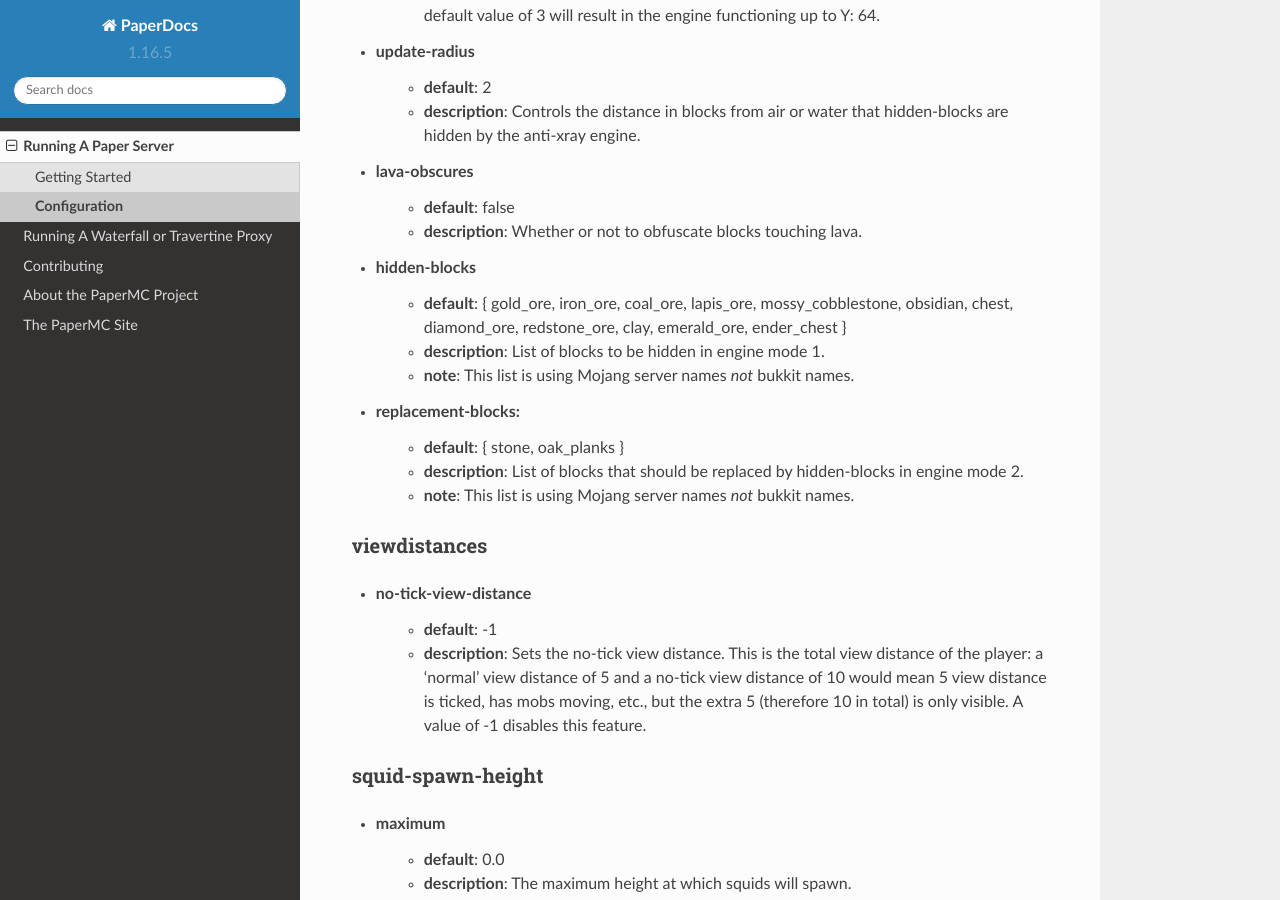
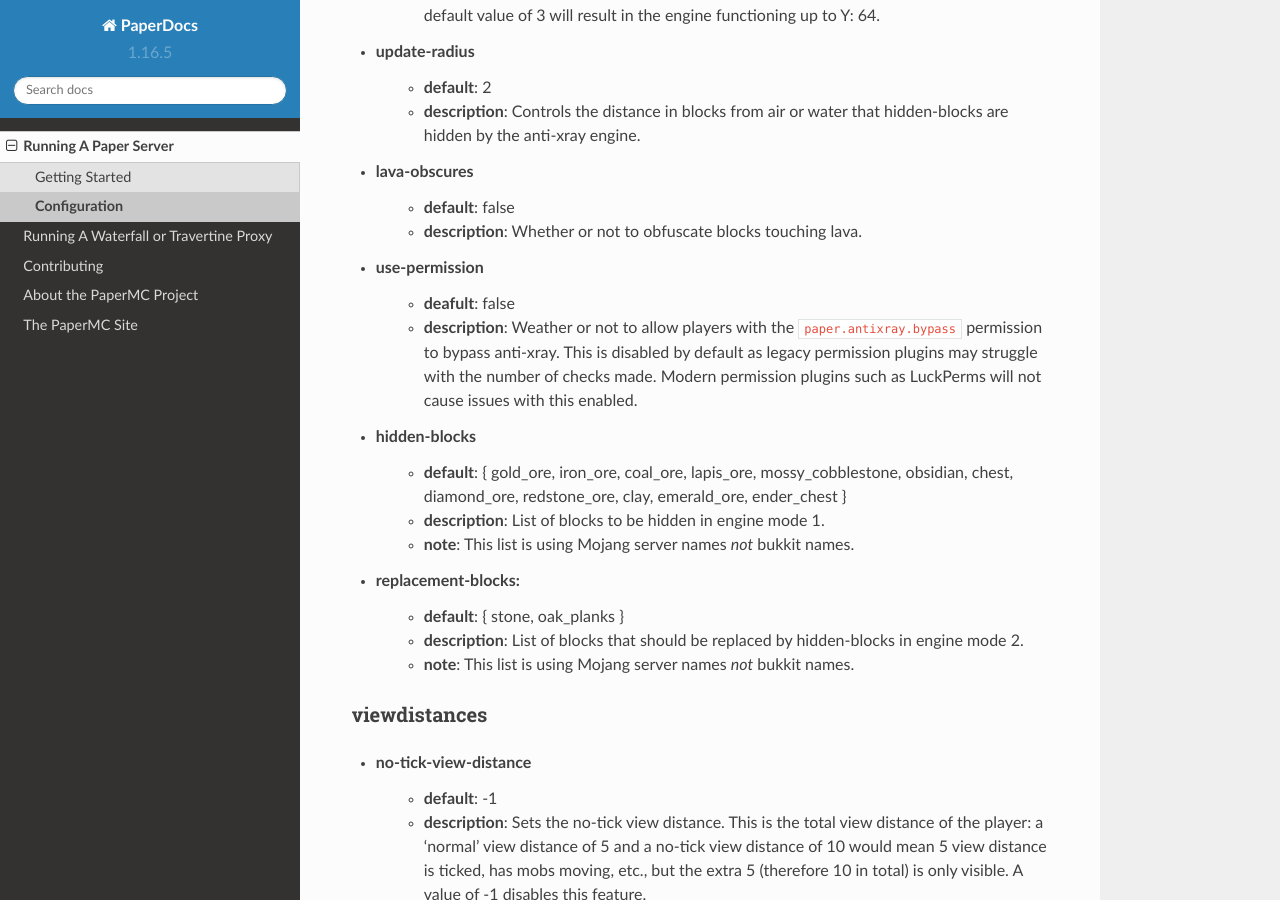
Before and after one commit to PaperMC/PaperDocs, a Sphinx documentation site: the page built from source/server/configuration.rst, in a window 1280 px wide and 900 px high, scrolled down 19622 px. Built offline with Sphinx 7.4.7 and the Read the Docs theme 2.0.0, drawn with Linux system fonts in a browser that asks for light colours.

Commit message:
Document anti-xray's use-permission

```diff
--- a/source/server/configuration.rst
+++ b/source/server/configuration.rst
@@ -860,11 +860,18 @@ anti-xray
     - **default**: false
     - **description**: Whether or not to obfuscate blocks touching lava.
 
+* use-permission
+    - **deafult**: false
+    - **description**: Weather or not to allow players with the ``paper.antixray.bypass`` permission to
+      bypass anti-xray. This is disabled by default as legacy permission plugins may
+      struggle with the number of checks made. Modern permission plugins such as
+      LuckPerms will not cause issues with this enabled.
+
 * hidden-blocks
-   - **default**: { gold_ore, iron_ore, coal_ore, lapis_ore, mossy_cobblestone,
-     obsidian, chest, diamond_ore, redstone_ore, clay, emerald_ore, ender_chest }
-   - **description**: List of blocks to be hidden in engine mode 1.
-   - **note**: This list is using Mojang server names *not* bukkit names.
+    - **default**: { gold_ore, iron_ore, coal_ore, lapis_ore, mossy_cobblestone,
+      obsidian, chest, diamond_ore, redstone_ore, clay, emerald_ore, ender_chest }
+    - **description**: List of blocks to be hidden in engine mode 1.
+    - **note**: This list is using Mojang server names *not* bukkit names.
 
 * replacement-blocks:
     - **default**: { stone, oak_planks }
```
